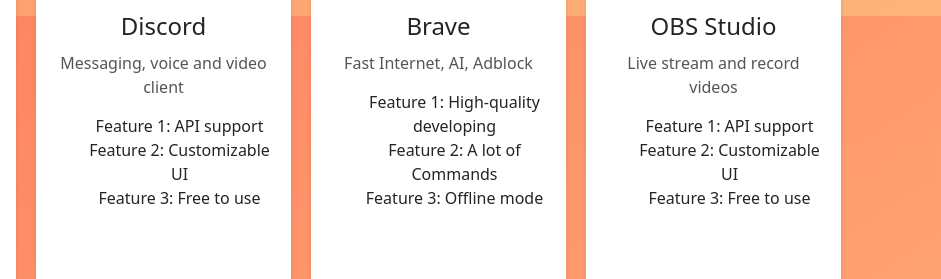
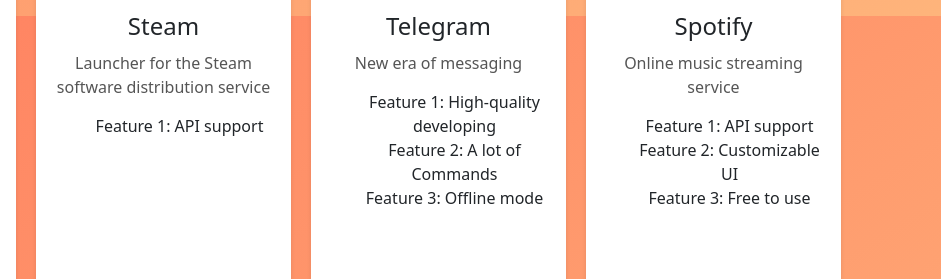
Before and after one commit to developer-macos/LinuxAppStoreRem, a plain HTML site: page index.html in a window 1280 px wide. Shown: the part 1584-1863 px from the top of the page, 339-1280 px from the left. Drawn offline with nearby package versions, Linux system fonts and the light colour scheme.

Commit message:
Update index.html

```diff
--- a/index.html
+++ b/index.html
@@ -152,21 +152,19 @@
                             </ul>
                         </div>
                         <div class="app-card">
-                            <img src="https://flathub.org/_next/image?url=https%3A%2F%2Fdl.flathub.org%2Fmedia%2Fcom%2Fdiscordapp%2FDiscord%2Fd6ebaf21ee51fa3b22e248b082987ba2%2Ficons%2F128x128%2Fcom.discordapp.Discord.png&w=128&q=100"
+                            <img src="https://flathub.org/_next/image?url=https%3A%2F%2Fdl.flathub.org%2Fmedia%2Fcom%2Fvalvesoftware%2FSteam%2Fb681fc80441a6843424afa8a28f9ef8e%2Ficons%2F128x128%2Fcom.valvesoftware.Steam.png&w=128&q=100"
                                 alt="App Two Image">
-                            <h3>Discord</h3>
-                            <p>Messaging, voice and video client</p>
+                            <h3>Steam</h3>
+                            <p>Launcher for the Steam software distribution service</p>
                             <ul>
                                 <li>Feature 1: API support</li>
-                                <li>Feature 2: Customizable UI</li>
-                                <li>Feature 3: Free to use</li>
                             </ul>
                         </div>
                         <div class="app-card">
-                            <img src="https://flathub.org/_next/image?url=https%3A%2F%2Fdl.flathub.org%2Fmedia%2Fcom%2Fbrave%2FBrowser%2F5f27b6dc67070ca016dc1c5ca547d75b%2Ficons%2F128x128%2Fcom.brave.Browser.png&w=128&q=100"
+                            <img src="https://flathub.org/_next/image?url=https%3A%2F%2Fdl.flathub.org%2Fmedia%2Forg%2Ftelegram%2Fdesktop%2F95325e8da92abd8940ca3f2c903a53e3%2Ficons%2F128x128%2Forg.telegram.desktop.png&w=128&q=100"
                                 alt="App Three Image">
-                            <h3>Brave</h3>
-                            <p>Fast Internet, AI, Adblock</p>
+                            <h3>Telegram</h3>
+                            <p>New era of messaging</p>
                             <ul>
                                 <li>Feature 1: High-quality developing</li>
                                 <li>Feature 2: A lot of Commands</li>
@@ -174,10 +172,10 @@
                             </ul>
                         </div>
                         <div class="app-card">
-                            <img src="https://flathub.org/_next/image?url=https%3A%2F%2Fdl.flathub.org%2Fmedia%2Fcom%2Fobsproject%2FStudio%2F63ed08623d7aea9988535e1299e85d5f%2Ficons%2F128x128%2Fcom.obsproject.Studio.png&w=128&q=100"
+                            <img src="https://flathub.org/_next/image?url=https%3A%2F%2Fdl.flathub.org%2Fmedia%2Fcom%2Fspotify%2FClient%2F4373bf94f744831c43b2902fb897a454%2Ficons%2F128x128%2Fcom.spotify.Client.png&w=128&q=100"
                                 alt="App Four Image">
-                            <h3>OBS Studio</h3>
-                            <p>Live stream and record videos</p>
+                            <h3>Spotify</h3>
+                            <p>Online music streaming service</p>
                             <ul>
                                 <li>Feature 1: API support</li>
                                 <li>Feature 2: Customizable UI</li>
```
